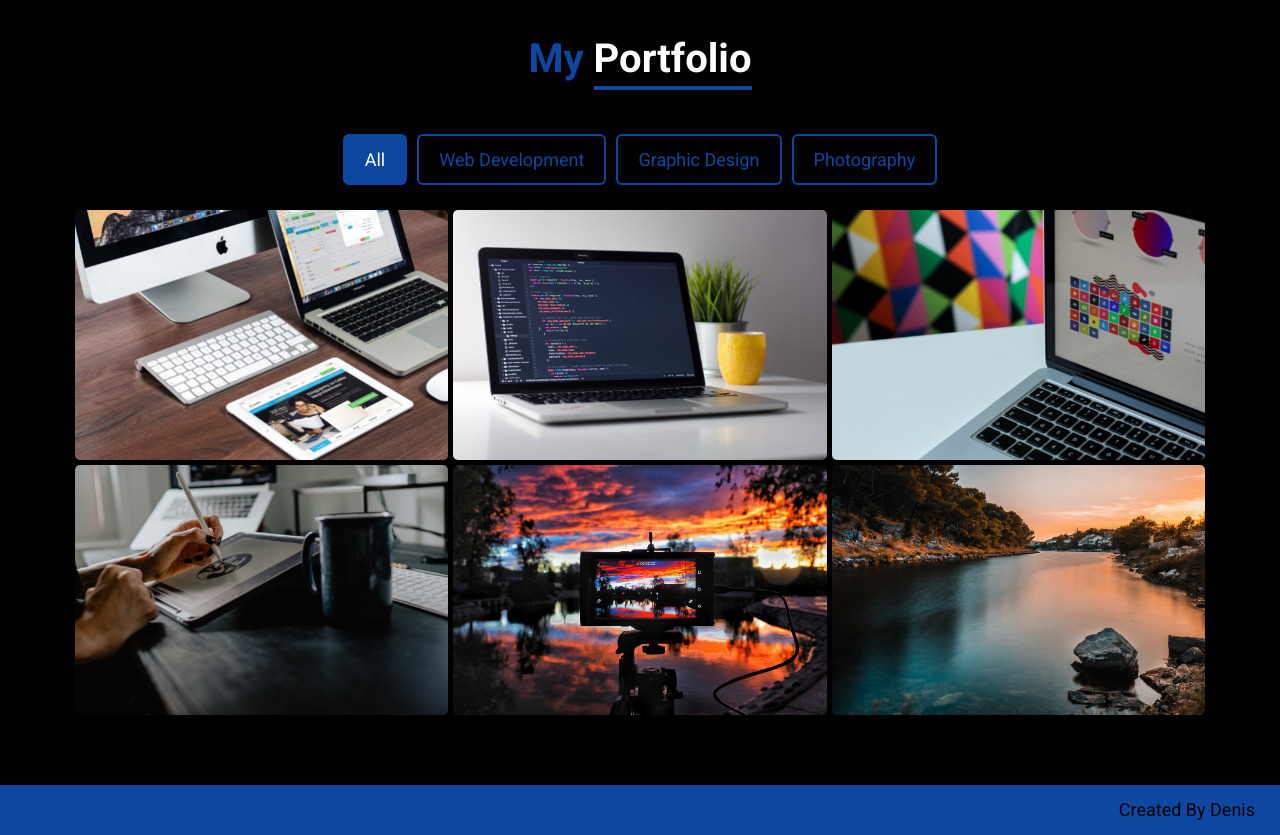
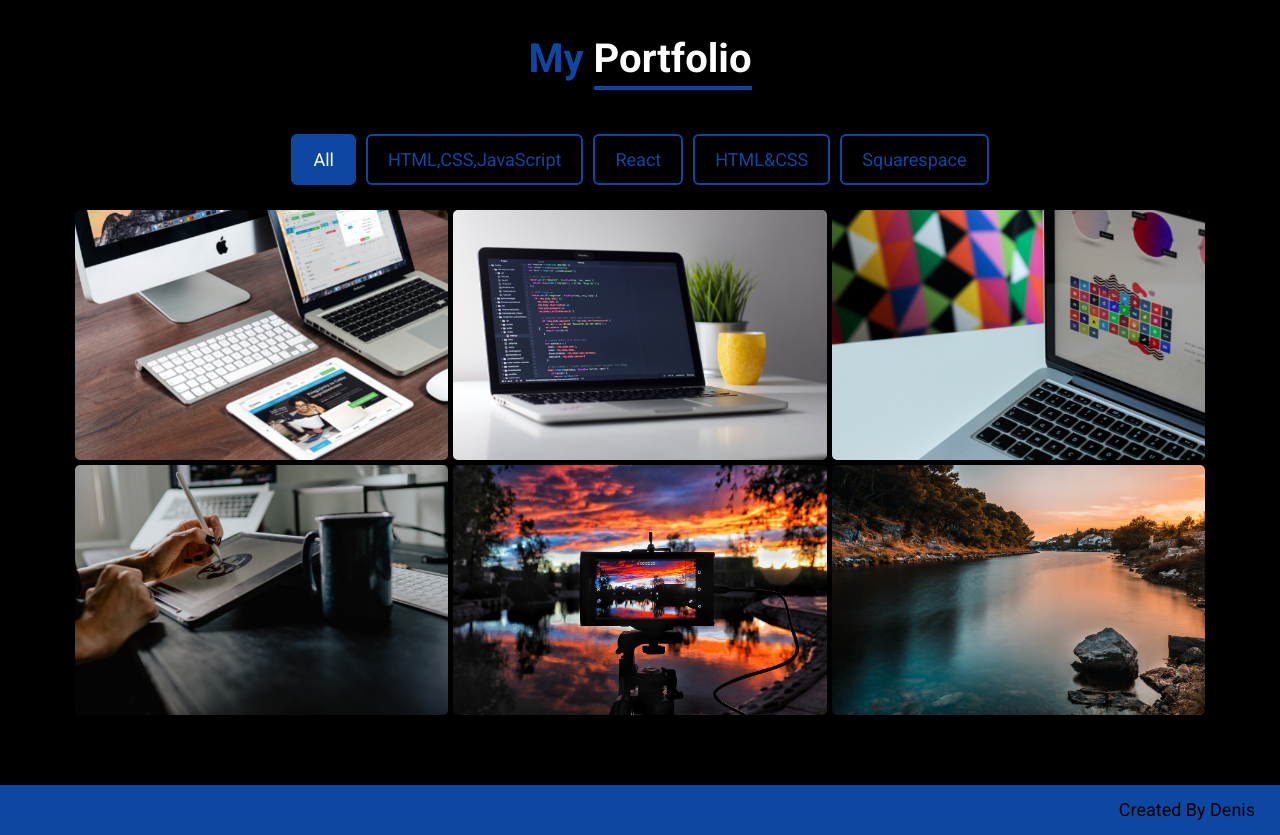
Before and after one commit to DenisMoldovanu/Portfolio, a React (Create React App) app: page / in a window 1280 px wide. Shown: the part 3780-4615 px from the top of the page. Built offline with nearby package versions, Linux system fonts and the light colour scheme; the HTML template or start-up script is replaced by a standard one.

Commit message:
set filter for project portfolio

```diff
--- a/src/components/navbar/Header.js
+++ b/src/components/navbar/Header.js
@@ -2,42 +2,9 @@ import React, { useState, useEffect } from "react";
 import "./style.scss";
 import { scroller } from "react-scroll";
 import { Nav, Navbar } from "react-bootstrap";
+import { navlink } from "../../helpers/utils";
 function Header() {
     const [scrollOffset, setScrollOffset] = useState(-100);
-
-    const navlink = [
-        {
-            id: 1,
-            navTitle: "home",
-            navlink: "#home",
-            navClicked: false,
-        },
-        {
-            id: 2,
-            navTitle: "about",
-            navlink: "#about",
-            navClicked: false,
-        },
-        {
-            id: 3,
-            navTitle: "qualification",
-            navlink: "#qualification",
-            navClicked: false,
-        },
-        {
-            id: 4,
-            navTitle: "services",
-            navlink: "#services",
-            navClicked: false,
-        },
-        {
-            id: 5,
-            navTitle: "portfolio",
-            navlink: "#portfolio",
-            navClicked: false,
-        },
-    ];
-
     useEffect(() => {
         // Check the screen width and set the appropriate scroll offset
         const isMobile = window.innerWidth <= 992;
--- a/src/components/portfolio/Portfolio.js
+++ b/src/components/portfolio/Portfolio.js
@@ -1,13 +1,20 @@
+import React, { useState } from "react";
 import "./styles.scss";
 import { FontAwesomeIcon } from "@fortawesome/react-fontawesome";
 import { faEye } from "@fortawesome/free-solid-svg-icons";
-import portfolio1 from "../../assets/img/portfolio-1.png";
-import portfolio2 from "../../assets/img/portfolio-2.png";
-import portfolio3 from "../../assets/img/portfolio-3.png";
-import portfolio4 from "../../assets/img/portfolio-4.png";
-import portfolio5 from "../../assets/img/portfolio-5.png";
-import portfolio6 from "../../assets/img/portfolio-6.png";
+import { projects, categories } from "../../helpers/utils";
+
 function Portfolio() {
+    const [activeCategory, setActiveCategory] = useState("All");
+    const filteredProjects =
+        activeCategory === "All"
+            ? projects
+            : projects.filter((project) => project.category === activeCategory);
+
+    const handleCategoryClick = (category) => {
+        setActiveCategory(category);
+    };
+
     return (
         <div className="portfolio-section" id="portfolio">
             <div className="heading">
@@ -18,28 +25,36 @@ function Portfolio() {
 
             <div className="gallery">
                 <ul className="controls">
-                    <li className="button btn active" data-filter="all">
-                        all
+                    {categories.map((category) => (
+                        <li
+                            key={category}
+                            className={
+                                activeCategory === category
+                                    ? "button btn active"
+                                    : "button btn"
+                            }
+                            onClick={() => handleCategoryClick(category)}
+                        >
+                            {category}
                         </li>
-                    <li className="button btn" data-filter="web">
-                        web development
-                    </li>
-                    <li className="button btn" data-filter="design">
-                        graphic design
-                    </li>
-                    <li className="button btn" data-filter="photography">
-                        photography
-                    </li>
+                    ))}
                 </ul>
 
                 <div className="box-container">
-                    <div className="portfolio-item image web">
-                        <img src={portfolio1} alt="Portfolio" />
+                    {filteredProjects.map((project) => (
+                        <div
+                            key={project.id}
+                            className={`portfolio-item image ${project.category.toLowerCase()}`}
+                        >
+                            <img
+                                src={require(`../../assets/img/portfolio-${project.id}.png`)}
+                                alt="Portfolio"
+                            />
                             <div className="content">
-                            <h4>web development</h4>
+                                <h4>{project.title}</h4>
                                 <a
                                     data-effect="mfp-newspaper"
-                                href="assets/img/portfolio-1.png"
+                                    href={`assets/img/portfolio-${project.id}.png`}
                                     className="view-btn"
                                 >
                                     <FontAwesomeIcon icon={faEye} />
@@ -47,80 +62,7 @@ function Portfolio() {
                                 </a>
                             </div>
                         </div>
-
-                    <div className="portfolio-item image web">
-                        <img src={portfolio2} alt="Portfolio" />
-                        <div className="content">
-                            <h4>web development</h4>
-                            <a
-                                data-effect="mfp-newspaper"
-                                href="assets/img/portfolio-2.png"
-                                className="view-btn"
-                            >
-                                <FontAwesomeIcon icon={faEye} />
-                                Go To Website
-                            </a>
-                        </div>
-                    </div>
-
-                    <div className="portfolio-item image design">
-                        <img src={portfolio3} alt="Portfolio" />
-                        <div className="content">
-                            <h4>graphic design</h4>
-                            <a
-                                data-effect="mfp-newspaper"
-                                href="assets/img/portfolio-3.png"
-                                className="view-btn"
-                            >
-                                <FontAwesomeIcon icon={faEye} />
-                                Go To Website
-                            </a>
-                        </div>
-                    </div>
-
-                    <div className="portfolio-item image design">
-                        <img src={portfolio4} alt="Portfolio" />
-                        <div className="content">
-                            <h4>graphic design</h4>
-                            <a
-                                data-effect="mfp-newspaper"
-                                href="assets/img/portfolio-4.png"
-                                className="view-btn"
-                            >
-                                <FontAwesomeIcon icon={faEye} />
-                                Go To Website
-                            </a>
-                        </div>
-                    </div>
-                    <div className="portfolio-item image photography">
-                        <img src={portfolio5} alt="Portfolio" />
-                        <div className="content">
-                            <h4>photography</h4>
-                            <a
-                                data-effect="mfp-newspaper"
-                                href="assets/img/portfolio-5.png"
-                                className="view-btn"
-                            >
-                                <FontAwesomeIcon icon={faEye} />
-                                Go To Website
-                            </a>
-                        </div>
-                    </div>
-
-                    <div className="portfolio-item image photography">
-                        <img src={portfolio6} alt="Portfolio" />
-                        <div className="content">
-                            <h4>photography</h4>
-                            <a
-                                data-effect="mfp-newspaper"
-                                href="assets/images/Portfolio/portfolio-6.png"
-                                className="view-btn"
-                            >
-                                <FontAwesomeIcon icon={faEye} />
-                                Go To Website
-                            </a>
-                        </div>
-                    </div>
+                    ))}
                 </div>
             </div>
         </div>
--- /dev/null
+++ b/src/helpers/utils.js
@@ -0,0 +1,49 @@
+export const navlink = [
+    {
+        id: 1,
+        navTitle: "home",
+        navlink: "#home",
+        navClicked: false,
+    },
+    {
+        id: 2,
+        navTitle: "about",
+        navlink: "#about",
+        navClicked: false,
+    },
+    {
+        id: 3,
+        navTitle: "qualification",
+        navlink: "#qualification",
+        navClicked: false,
+    },
+    {
+        id: 4,
+        navTitle: "services",
+        navlink: "#services",
+        navClicked: false,
+    },
+    {
+        id: 5,
+        navTitle: "portfolio",
+        navlink: "#portfolio",
+        navClicked: false,
+    },
+];
+
+export const categories = [
+    "All",
+    "HTML,CSS,JavaScript",
+    "React",
+    "HTML&CSS",
+    "Squarespace",
+];
+
+export const projects = [
+    { id: 1, title: "CreativSoft", category: "HTML,CSS,JavaScript" },
+    { id: 2, title: "Food App", category: "React" },
+    { id: 3, title: "Slicing", category: "HTML&CSS" },
+    { id: 4, title: "Garden", category: "HTML,CSS,JavaScript" },
+    { id: 5, title: "React Project", category: "React" },
+    { id: 6, title: "Squarespace SciArk", category: "Squarespace" },
+];
```
Lines whose indentation alone changed are shown as unchanged.
